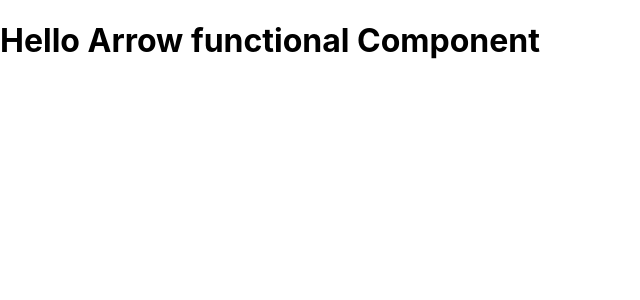
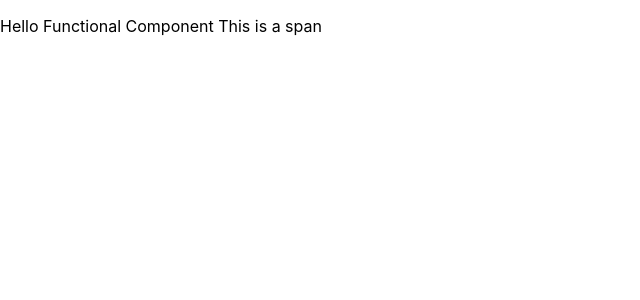
Before and after one commit to jerun276/react_course_2023, a React (Create React App) app: page / in a window 1280 px wide. Shown: the top 300 px of the page, without its empty margins (0-640 px from the left). Built offline with nearby package versions, Linux system fonts and the light colour scheme.

Commit message:
jsx studies

```diff
--- a/src/App.js
+++ b/src/App.js
@@ -1,9 +1,13 @@
-// function HelloWorld(){
-//   return <h1>Hello Functional Component</h1>
-// }
+import { createElement } from "react";
 
-const HelloWorld =()=>{
-  return <h1>Hello Arrow functional Component</h1>
-}
+const HelloWorld =() => {
+  return createElement(
+    "div",
+    {className: "hello", id: "1"},
+    <p>
+      Hello Functional Component <span>This is a span</span>
+    </p>
+  );
+};
 
 export default HelloWorld;
```
